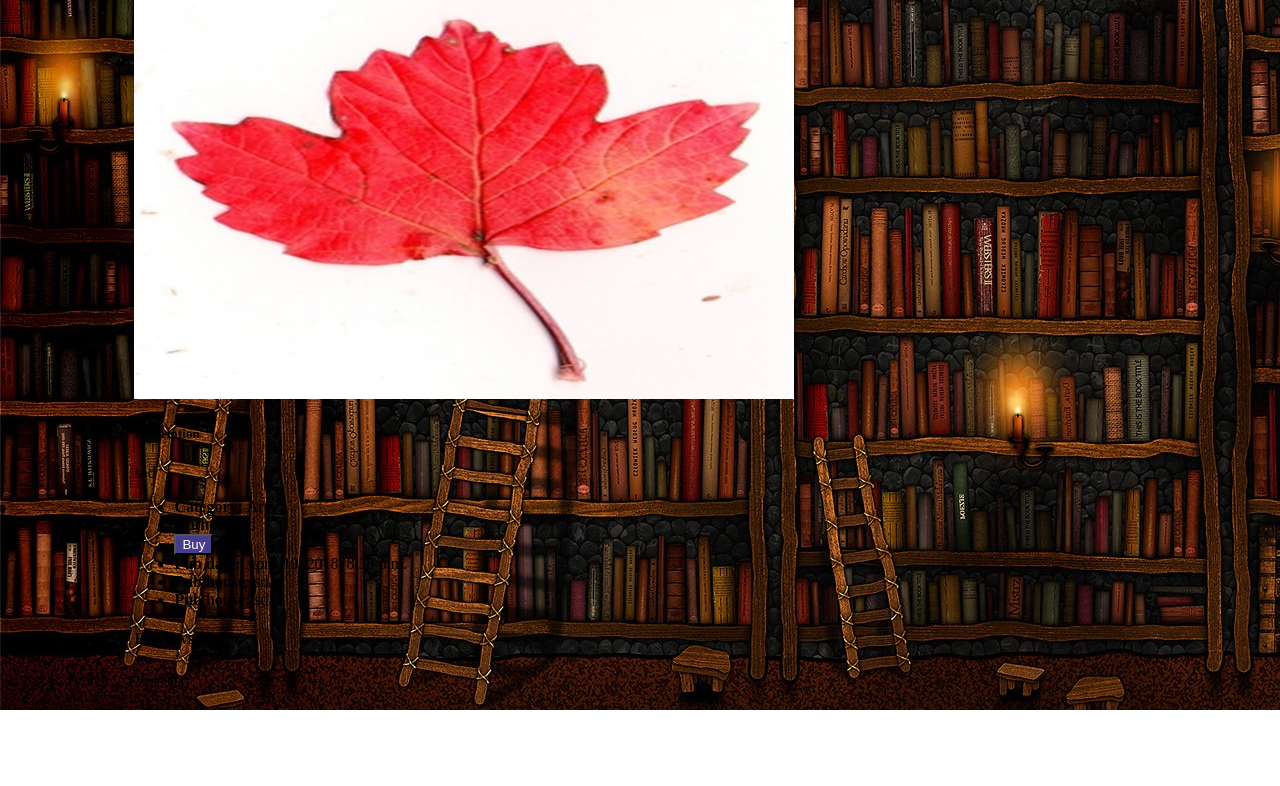
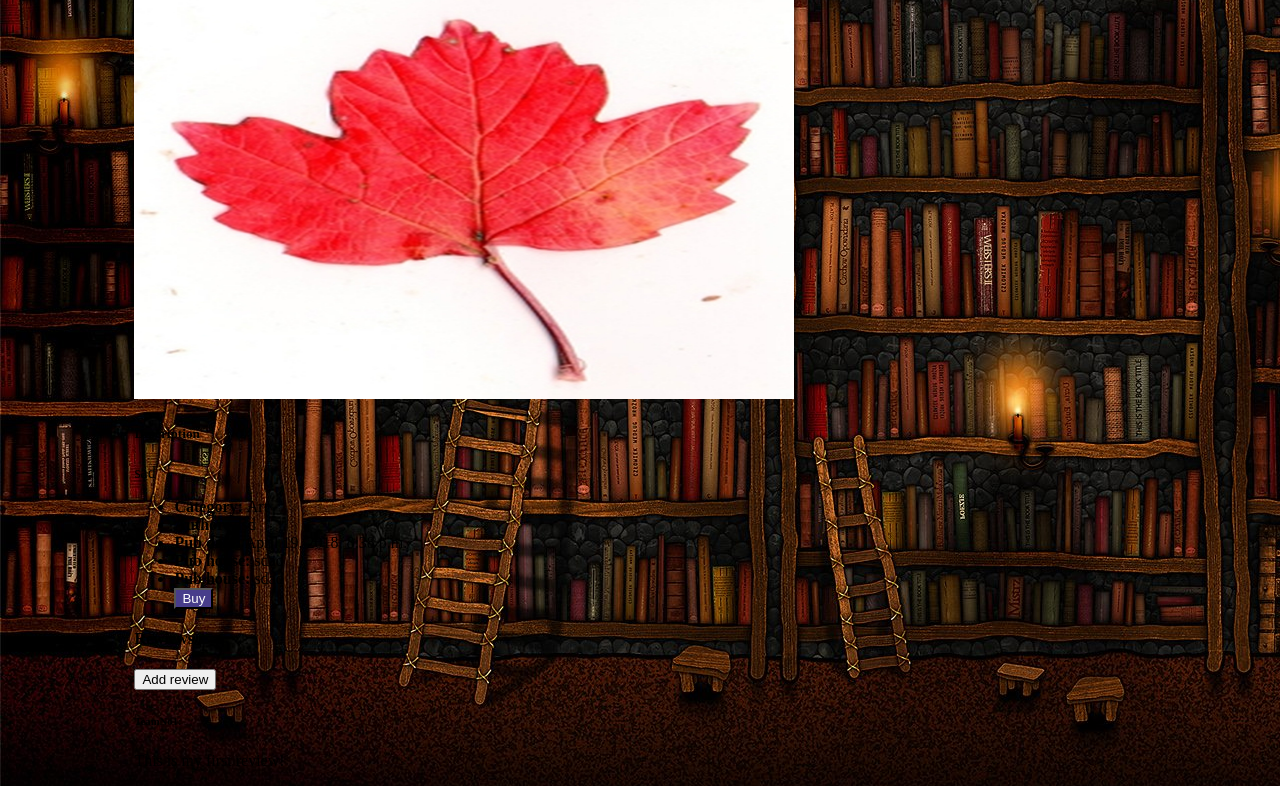
Before and after one commit to AndreeaGrig/OnlineLibraryProject, a Django app: template templates/book.html in a window 1280 px wide. Shown: the part 324-1110 px from the top of the page. Before the commit the page ends 1034 px from the top, so only its background shows below. Run offline with Django 3.2, Linux system fonts and the light colour scheme; the template is opened without the code that fills it: values that come from a table or form of the project are taken from there, others are empty; a user stored in the database is signed in; data comes from the database, SQL or seed files in the repository; both versions use the stored data as it was after the commit; parts of the project's set-up code (start-up, migrations or seed data) failed here and were passed over.

Commit message:
adaugare css

```diff
--- a/library_app/admin.py
+++ b/library_app/admin.py
@@ -1,7 +1,8 @@
 # -*- coding: utf-8 -*-
 from __future__ import unicode_literals
 from django.contrib import admin
-from library_app.models import Book
+from library_app.models import Book, Review
 
 # Register your models here.
 admin.site.register(Book)
+admin.site.register(Review)
--- a/templates/book.html
+++ b/templates/book.html
@@ -13,21 +13,29 @@
                     <ul>
                                 <li> <strong>Category: </strong>{{ book.get_category_display }}</li>
                                 <li> <strong>Author: </strong>{{ book.author }}</li>
+                                <li> <strong>Pub date: </strong>{{ book.pub_date }}</li>
+                                <li> <strong>Pub house: </strong>{{ book.pub_house }}</li>
+                                <li> <strong>Pub house: </strong>{{ book.pub_house }}</li>
                                 {%  if book.get_type_display == 'Premium' %}
                                     <button  type="submit" style="background-color:#483D8B; color: white">Buy</button>
                                 {% else %}
-                                    <button  type="submit" style="background-color:#483D8B; color: white">Read</button>
+                                    <a href="{{ book.pdf.path }}" > <button  type="submit" style="background-color:#483D8B; color: white">Read</button></a>
                                 {% endif %}
-                                <li> <strong>Pub date: </strong>{{ book.pub_date }}</li>
-                                <li> <strong>Pub house: </strong>{{ book.pub_house }}</li>
-                                <li> <strong>Pub house: </strong>{{ book.pub_house }}</li>
                     </ul>
                 </div>
                 <div>
                     <h4>Rewiews</h4>
+                    {% if request.user.is_authenticated %}
+                        <a href="#">
+                            <button class="btn .btn-default btn-block">
+                                 Add review
+                            </button>
+                        </a>
+                     {% endif %}
                    {%  for review in book.review_set.all %}
                     <div>
                         <h6>{{ review.id_user.username}}:</h6>
+                        <p>{{ review.text }}</p>
                     </div>
                    {% endfor %}
                 </div>
```
Also changed, not shown: db.sqlite3, library_app/views.py (line endings or trailing spaces).
